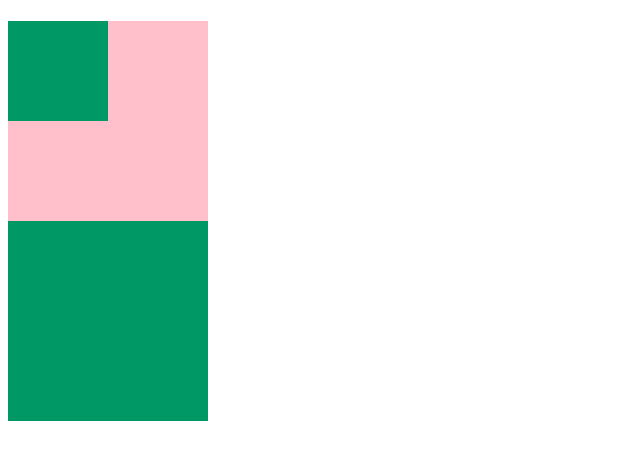
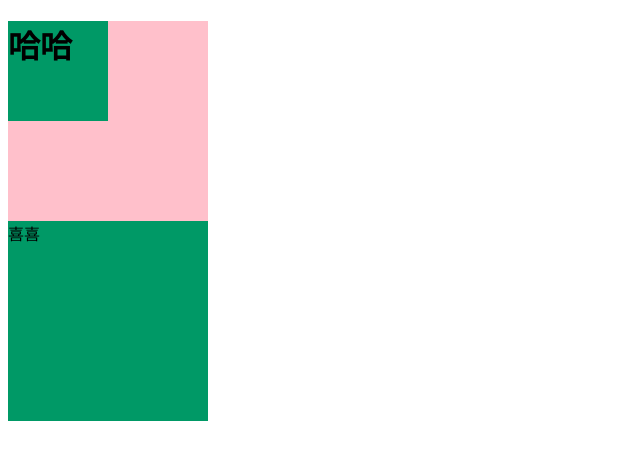
Before and after one commit to daomingQian/WEBPACK_CODE, a website built with webpack: page public/index.html in a window 1280 px wide. Shown: the whole page, without its empty margins (0-640 px from the left). Built offline with nearby package versions, Linux system fonts and the light colour scheme.

Commit message:
试试忽略

```diff
--- a/public/index.html
+++ b/public/index.html
@@ -9,11 +9,11 @@
 <body>
     <div class="box2">
         <h1 class="box1">
-
+            哈哈
         </h1>
     </div>
     <div class="box3">
-
+        喜喜
     </div>
 </body>
 <script src="../dist/main.js"></script>
```
Also changed, not shown: 1 other file.
